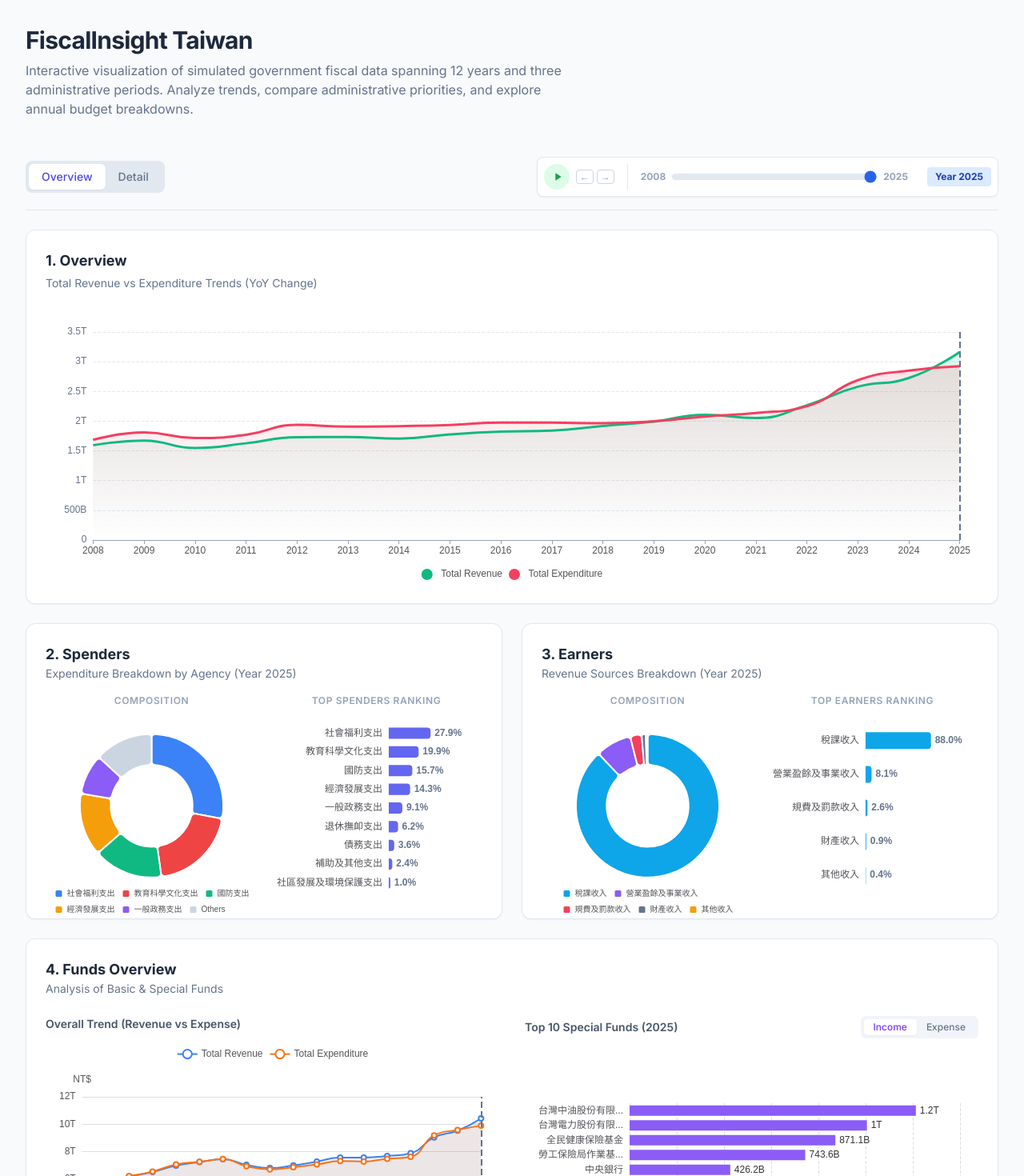
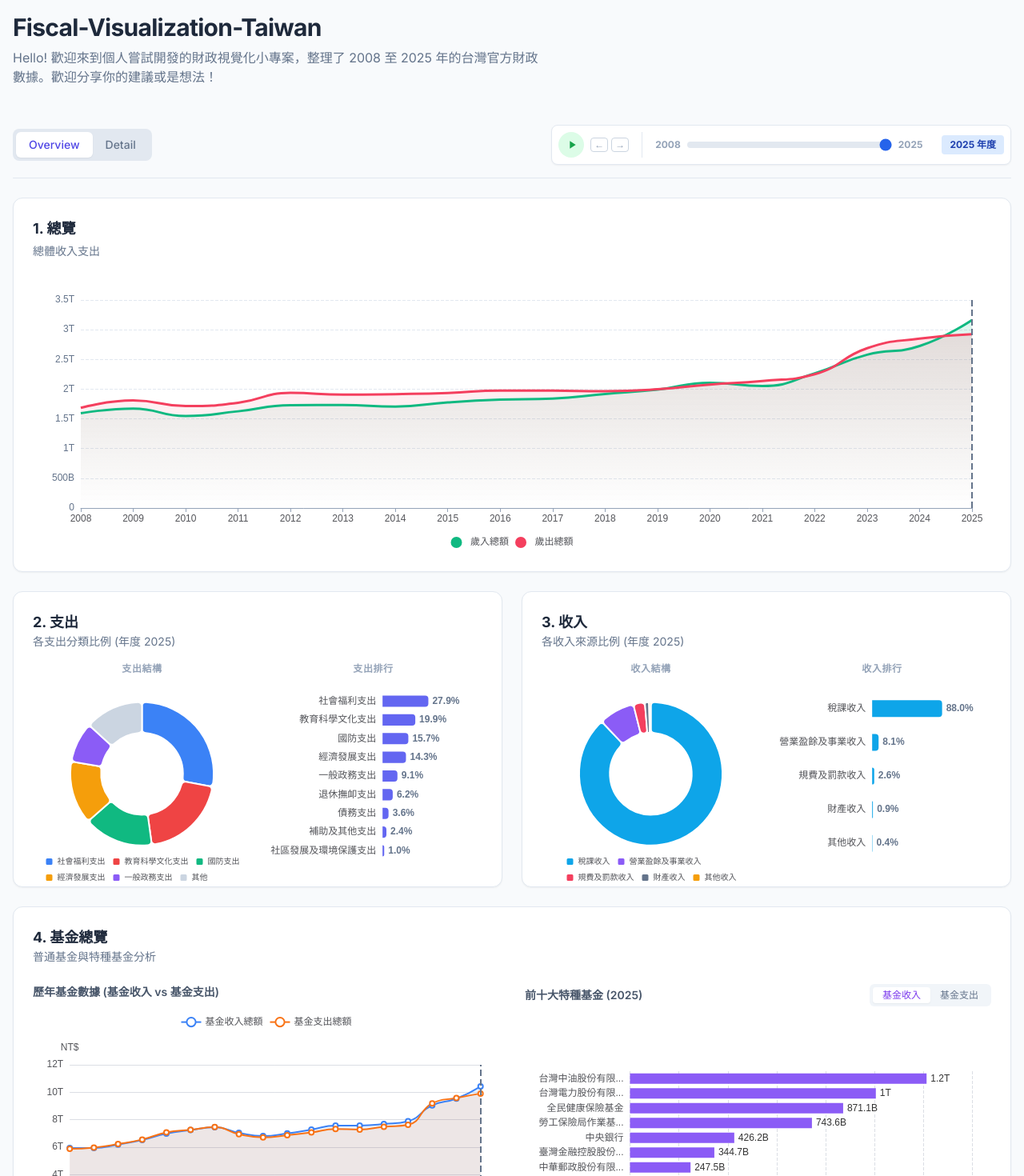
Before and after one commit to johnsnowai49/fiscal-visualization, a React (Vite) app in the folder fiscalinsight-taiwan/: page / in a window 1280 px wide. Shown: the top 1470 px of the page at 80% size. Built offline with nearby package versions, Linux system fonts and the light colour scheme.

Commit message:
feat: Convert UI to Traditional Chinese

```diff
--- a/fiscalinsight-taiwan/src/App.tsx
+++ b/fiscalinsight-taiwan/src/App.tsx
@@ -60,8 +60,8 @@ const App: React.FC = () => {
   }, [selectedYear]);
 
   return (
-    <div className="min-h-screen bg-slate-50 p-4 md:p-8">
-      <div className="max-w-7xl mx-auto">
+    <div className="min-h-screen bg-slate-50 p-4 max-w-[1500px] mx-auto">
+      <div className="">
         <DashboardHeader />
 
         {/* Global Controls */}
@@ -88,7 +88,7 @@ const App: React.FC = () => {
                 <button
                   onClick={() => setIsPlaying(!isPlaying)}
                   className={`w-8 h-8 flex items-center justify-center rounded-full transition-all ${isPlaying ? 'bg-red-100 text-red-600' : 'bg-green-100 text-green-600 hover:bg-green-200'}`}
-                  title={isPlaying ? "Pause (Space)" : "Auto Play (Space)"}
+                  title={isPlaying ? "暫停 (空白鍵)" : "自動播放 (空白鍵)"}
                 >
                   {isPlaying ? (
                     <svg className="w-4 h-4 fill-current" viewBox="0 0 24 24"><path d="M6 4h4v16H6V4zm8 0h4v16h-4V4z" /></svg>
@@ -96,7 +96,7 @@ const App: React.FC = () => {
                     <svg className="w-4 h-4 fill-current ml-0.5" viewBox="0 0 24 24"><path d="M8 5v14l11-7z" /></svg>
                   )}
                 </button>
-                <div className="hidden md:flex items-center text-xs text-slate-400 gap-1" title="Use Keyboard Arrows">
+                <div className="hidden md:flex items-center text-xs text-slate-400 gap-1" title="使用鍵盤左右鍵">
                   <span className="border border-slate-300 rounded px-1 min-w-[20px] text-center">←</span>
                   <span className="border border-slate-300 rounded px-1 min-w-[20px] text-center">→</span>
                 </div>
@@ -117,7 +117,7 @@ const App: React.FC = () => {
               </div>
 
               <span className="ml-2 bg-blue-100 text-blue-800 text-xs font-bold px-2.5 py-1 rounded">
-                Year {selectedYear}
+                {selectedYear} 年度
               </span>
             </div>
           </div>
@@ -145,7 +145,10 @@ const App: React.FC = () => {
       )}
 
       <footer className="mt-12 text-center text-slate-400 text-sm py-4 border-t border-slate-200">
-        <p>© 2025 FiscalInsight Taiwan (Real Data Edition)</p>
+        <p>
+          © 2025 Fiscal-Visualization-Taiwan
+          資料來源：<a href="https://www.dgbas.gov.tw/cp.aspx?n=3623&s=1208#Anchor_11333" target="_blank" rel="noopener noreferrer" className="text-blue-600 hover:underline mt-2 max-w-2xl">行政院主計總處</a>
+        </p>
       </footer>
     </div>
   );
--- a/fiscalinsight-taiwan/src/components/BudgetDetailDashboard.tsx
+++ b/fiscalinsight-taiwan/src/components/BudgetDetailDashboard.tsx
@@ -79,7 +79,7 @@ const BudgetDetailDashboard: React.FC<Props> = ({ year, onBack }) => {
     const getNode = (rootNodes: BudgetDetailNode[], targetPath: string[]): BudgetDetailNode | null => {
         if (targetPath.length === 0) {
             return {
-                name: 'Total',
+                name: '總計',
                 value: currentYearData?.amount || 0,
                 children: rootNodes
             };
@@ -221,7 +221,7 @@ const BudgetDetailDashboard: React.FC<Props> = ({ year, onBack }) => {
         setShowAll(false);
     };
 
-    if (loading) return <div className="p-12 text-center text-slate-500">Loading detailed budget data...</div>;
+    if (loading) return <div className="p-12 text-center text-slate-500">正在載入詳細預算資料...</div>;
 
     return (
         <div className="space-y-6">
@@ -237,7 +237,7 @@ const BudgetDetailDashboard: React.FC<Props> = ({ year, onBack }) => {
                                 className={`hover:underline ${path.length === 0 ? 'font-bold text-blue-600' : 'text-slate-500'}`}
                                 onClick={() => { setPath([]); setShowAll(false); }}
                             >
-                                Total
+                                總計
                             </button>
                             {path.map((p, i) => (
                                 <React.Fragment key={i}>
@@ -255,7 +255,6 @@ const BudgetDetailDashboard: React.FC<Props> = ({ year, onBack }) => {
 
                     <div className="flex items-center justify-between md:justify-end gap-6">
                         <div className="text-right">
-                            <div className="text-sm text-slate-500">{type === 'revenue' ? 'Revenue' : 'Expenditure'}</div>
                             <div className="text-xl font-bold text-slate-800 font-mono">
                                 {fmt(currentViewNode?.value || 0)}
                             </div>
@@ -270,16 +269,16 @@ const BudgetDetailDashboard: React.FC<Props> = ({ year, onBack }) => {
                             onClick={() => { setType('revenue'); setPath([]); setShowAll(false); }}
                             className={`px-4 py-1.5 text-sm font-medium rounded-md transition-all ${type === 'revenue' ? 'bg-white text-blue-600 shadow-sm' : 'text-slate-500 hover:text-slate-700'}`}
                         >
-                            Revenue
+                            收入
                         </button>
                         <button
                             onClick={() => { setType('expenditure'); setPath([]); setShowAll(false); }}
                             className={`px-4 py-1.5 text-sm font-medium rounded-md transition-all ${type === 'expenditure' ? 'bg-white text-blue-600 shadow-sm' : 'text-slate-500 hover:text-slate-700'}`}
                         >
-                            Expenditure
+                            支出
                         </button>
                     </div>
-                    <div className="text-sm font-semibold text-slate-400">Fiscal Year {year}</div>
+                    <div className="text-sm font-semibold text-slate-400">{year} 年度</div>
                 </div>
             </div>
 
@@ -289,7 +288,7 @@ const BudgetDetailDashboard: React.FC<Props> = ({ year, onBack }) => {
 
                 {/* History - Full Width */}
                 <div className="lg:col-span-3 bg-white p-6 rounded-xl shadow-sm border border-slate-200">
-                    <h3 className="font-bold text-slate-700 mb-4">Historical Trend: {path[path.length - 1] || `Total ${type === 'revenue' ? 'Revenue' : 'Expenditure'}`}</h3>
+                    <h3 className="font-bold text-slate-700 mb-4">歷年數據: {path[path.length - 1] || `總${type === 'revenue' ? '收入' : '支出'}`}</h3>
                     <div className="h-[300px]">
                         <ReactECharts option={lineOption} style={{ height: '100%', width: '100%' }} />
                     </div>
@@ -297,7 +296,7 @@ const BudgetDetailDashboard: React.FC<Props> = ({ year, onBack }) => {
 
                 {/* Breakdown - Donut */}
                 <div className="bg-white p-6 rounded-xl shadow-sm border border-slate-200">
-                    <h3 className="font-bold text-slate-700 mb-4">Composition ({year})</h3>
+                    <h3 className="font-bold text-slate-700 mb-4">組成結構 ({year})</h3>
                     <div className="h-[300px]">
                         {sortedChildren.length > 0 ? (
                             <ReactECharts
@@ -308,7 +307,7 @@ const BudgetDetailDashboard: React.FC<Props> = ({ year, onBack }) => {
                                 }}
                             />
                         ) : (
-                            <div className="flex items-center justify-center h-full text-slate-400">No breakdown available</div>
+                            <div className="flex items-center justify-center h-full text-slate-400">無細項資料</div>
                         )}
                     </div>
                 </div>
@@ -316,13 +315,13 @@ const BudgetDetailDashboard: React.FC<Props> = ({ year, onBack }) => {
                 {/* Ranking - Bar */}
                 <div className="lg:col-span-2 bg-white p-6 rounded-xl shadow-sm border border-slate-200">
                     <div className="flex items-center justify-between mb-4">
-                        <h3 className="font-bold text-slate-700">Top Items ({year})</h3>
+                        <h3 className="font-bold text-slate-700">前幾大項目 ({year})</h3>
                         {sortedChildren.length > 5 && (
                             <button
                                 onClick={() => setShowAll(!showAll)}
                                 className="text-xs font-semibold text-blue-600 hover:text-blue-800 bg-blue-50 px-2 py-1 rounded transition-colors"
                             >
-                                {showAll ? 'Show Less' : 'Show More'}
+                                {showAll ? '顯示較少' : '顯示更多'}
                             </button>
                         )}
                     </div>
@@ -336,7 +335,7 @@ const BudgetDetailDashboard: React.FC<Props> = ({ year, onBack }) => {
                                 }}
                             />
                         ) : (
-                            <div className="flex items-center justify-center h-full text-slate-400">No items available</div>
+                            <div className="flex items-center justify-center h-full text-slate-400">無資料</div>
                         )}
                     </div>
                 </div>
--- a/fiscalinsight-taiwan/src/components/DashboardHeader.tsx
+++ b/fiscalinsight-taiwan/src/components/DashboardHeader.tsx
@@ -3,10 +3,9 @@ import React from 'react';
 const DashboardHeader: React.FC = () => {
   return (
     <header className="mb-8">
-      <h1 className="text-3xl font-bold text-slate-800 tracking-tight">FiscalInsight Taiwan</h1>
+      <h1 className="text-3xl font-bold text-slate-800 tracking-tight">Fiscal-Visualization-Taiwan</h1>
       <p className="text-slate-500 mt-2 max-w-2xl">
-        Interactive visualization of simulated government fiscal data spanning 12 years and three administrative periods.
-        Analyze trends, compare administrative priorities, and explore annual budget breakdowns.
+        Hello! 歡迎來到個人嘗試開發的財政視覺化小專案，整理了 2008 至 2025 年的台灣官方財政數據。歡迎分享你的建議或是想法！
       </p>
     </header>
   );
--- a/fiscalinsight-taiwan/src/components/EarnersPanel.tsx
+++ b/fiscalinsight-taiwan/src/components/EarnersPanel.tsx
@@ -24,7 +24,7 @@ const EarnersPanel: React.FC<Props> = ({ data, total, year }) => {
         if (sorted.length <= 5) return sorted;
         const top5 = sorted.slice(0, 5);
         const others = sorted.slice(5).reduce((acc, curr) => acc + curr.value, 0);
-        return [...top5, { name: 'Others', fullName: 'Others', value: others }];
+        return [...top5, { name: '其他', fullName: '其他', value: others }];
     }, [sources]);
 
     const donutOption = useMemo(() => ({
@@ -84,21 +84,21 @@ const EarnersPanel: React.FC<Props> = ({ data, total, year }) => {
 
     return (
         <div className="bg-white p-6 rounded-xl shadow-sm border border-slate-200">
-            <div className="mb-4">
-                <h2 className="text-lg font-bold text-slate-800">3. Earners</h2>
-                <p className="text-sm text-slate-500">Revenue Sources Breakdown (Year {year})</p>
+            <div className="mb-4 ">
+                <h2 className="text-lg font-bold text-slate-800">3. 收入</h2>
+                <p className="text-sm text-slate-500">各收入來源比例 (年度 {year})</p>
             </div>
 
             <div className="grid grid-cols-1 md:grid-cols-2 gap-4">
                 {/* Composition */}
                 <div className="h-64">
-                    <h3 className="text-xs font-semibold text-center text-slate-400 uppercase tracking-wider mb-2">Composition</h3>
+                    <h3 className="text-xs font-semibold text-center text-slate-400 uppercase tracking-wider mb-2">收入結構</h3>
                     <ReactECharts option={donutOption} style={{ height: '100%', width: '100%' }} />
                 </div>
 
                 {/* Ranking */}
                 <div className="h-64">
-                    <h3 className="text-xs font-semibold text-center text-slate-400 uppercase tracking-wider mb-2">Top Earners Ranking</h3>
+                    <h3 className="text-xs font-semibold text-center text-slate-400 uppercase tracking-wider mb-2">收入排行</h3>
                     <ReactECharts option={barOption} style={{ height: '100%', width: '100%' }} />
                 </div>
             </div>
--- a/fiscalinsight-taiwan/src/components/FundsPanel.tsx
+++ b/fiscalinsight-taiwan/src/components/FundsPanel.tsx
@@ -55,7 +55,7 @@ const FundsPanel: React.FC<Props> = ({ data, allData, year }) => {
       },
       series: [
         {
-          name: metric === 'income' ? 'Income' : 'Expense',
+          name: metric === 'income' ? '基金收入' : '基金支出',
           type: 'bar',
           data: topFunds.map(f => (metric === 'income' ? f.revenue : f.expenditure) * 1000),
           itemStyle: { color: metric === 'income' ? '#8b5cf6' : '#f59e0b' },
@@ -88,7 +88,7 @@ const FundsPanel: React.FC<Props> = ({ data, allData, year }) => {
           return html;
         }
       },
-      legend: { top: 0, data: ['Total Revenue', 'Total Expenditure'] },
+      legend: { top: 0, data: ['基金收入總額', '基金支出總額'] },
       grid: { left: '3%', right: '4%', bottom: '3%', containLabel: true },
       xAxis: {
         type: 'category',
@@ -98,7 +98,7 @@ const FundsPanel: React.FC<Props> = ({ data, allData, year }) => {
       yAxis: { type: 'value', name: 'NT$', axisLabel: { formatter: fmtCompact } },
       series: [
         {
-          name: 'Total Revenue',
+          name: '基金收入總額',
           type: 'line',
           smooth: true,
           data: chartData.map(d => d.revenue * 1000),
@@ -113,7 +113,7 @@ const FundsPanel: React.FC<Props> = ({ data, allData, year }) => {
           }
         },
         {
-          name: 'Total Expenditure',
+          name: '基金支出總額',
           type: 'line',
           smooth: true,
           data: chartData.map(d => d.expenditure * 1000),
@@ -127,33 +127,33 @@ const FundsPanel: React.FC<Props> = ({ data, allData, year }) => {
   return (
     <div className="bg-white p-6 rounded-xl shadow-sm border border-slate-200">
       <div className="mb-6">
-        <h2 className="text-lg font-bold text-slate-800">4. Funds Overview</h2>
-        <p className="text-sm text-slate-500">Analysis of Basic & Special Funds</p>
+        <h2 className="text-lg font-bold text-slate-800">4. 基金總覽</h2>
+        <p className="text-sm text-slate-500">普通基金與特種基金分析</p>
       </div>
 
       <div className="grid grid-cols-1 lg:grid-cols-2 gap-8">
         {/* Trend */}
         <div>
-          <h3 className="text-sm font-semibold text-slate-600 mb-4">Overall Trend (Revenue vs Expense)</h3>
+          <h3 className="text-sm font-semibold text-slate-600 mb-4">歷年基金數據 (基金收入 vs 基金支出)</h3>
           <ReactECharts option={lineOption} style={{ height: '300px', width: '100%' }} />
         </div>
 
         {/* Ranking */}
         <div>
           <div className="flex items-center justify-between mb-4">
-            <h3 className="text-sm font-semibold text-slate-600">Top 10 Special Funds ({data.year})</h3>
+            <h3 className="text-sm font-semibold text-slate-600">前十大特種基金 ({data.year})</h3>
             <div className="flex bg-slate-100 p-1 rounded-md">
               <button
                 onClick={() => setMetric('income')}
                 className={`px-3 py-0.5 text-xs font-medium rounded transition-all ${metric === 'income' ? 'bg-white text-violet-600 shadow-sm' : 'text-slate-500'}`}
               >
-                Income
+                基金收入
               </button>
               <button
                 onClick={() => setMetric('expense')}
                 className={`px-3 py-0.5 text-xs font-medium rounded transition-all ${metric === 'expense' ? 'bg-white text-amber-600 shadow-sm' : 'text-slate-500'}`}
               >
-                Expense
+                基金支出
               </button>
             </div>
           </div>
--- a/fiscalinsight-taiwan/src/components/OverviewChart.tsx
+++ b/fiscalinsight-taiwan/src/components/OverviewChart.tsx
@@ -33,10 +33,10 @@ const OverviewChart: React.FC<Props> = ({ selectedYear }) => {
         formatter: (params: any) => {
           const index = params[0].dataIndex;
           const item = chartData[index];
-          let html = `<div class="font-bold mb-2 text-slate-700">Fiscal Year ${item.year}</div>`;
+          let html = `<div class="font-bold mb-2 text-slate-700">${item.year} 年度</div>`;
 
           params.forEach((p: any) => {
-            const growth = p.seriesName === 'Total Revenue' ? item.revGrowth : item.expGrowth;
+            const growth = p.seriesName === '歲入總額' ? item.revGrowth : item.expGrowth;
             const colorClass = parseFloat(growth) >= 0 ? 'text-green-600' : 'text-red-600';
             const sign = parseFloat(growth) >= 0 ? '+' : '';
 
@@ -57,7 +57,7 @@ const OverviewChart: React.FC<Props> = ({ selectedYear }) => {
         }
       },
       legend: {
-        data: ['Total Revenue', 'Total Expenditure'],
+        data: ['歲入總額', '歲出總額'],
         bottom: 0,
         icon: 'circle'
       },
@@ -81,7 +81,7 @@ const OverviewChart: React.FC<Props> = ({ selectedYear }) => {
       },
       series: [
         {
-          name: 'Total Revenue',
+          name: '歲入總額',
           type: 'line',
           smooth: true,
           showSymbol: false,
@@ -107,7 +107,7 @@ const OverviewChart: React.FC<Props> = ({ selectedYear }) => {
           }
         },
         {
-          name: 'Total Expenditure',
+          name: '歲出總額',
           type: 'line',
           smooth: true,
           showSymbol: false,
@@ -131,11 +131,10 @@ const OverviewChart: React.FC<Props> = ({ selectedYear }) => {
 
   return (
     <div className="bg-white p-6 rounded-xl shadow-sm border border-slate-200">
-      <h2 className="text-lg font-bold text-slate-800 mb-1">1. Overview</h2>
-      <p className="text-sm text-slate-500 mb-4">Total Revenue vs Expenditure Trends (YoY Change)</p>
+      <h2 className="text-lg font-bold text-slate-800 mb-1">1. 總覽</h2>
+      <p className="text-sm text-slate-500 mb-4">總體收入支出</p>
       <ReactECharts option={option} style={{ height: '350px', width: '100%' }} />
     </div>
   );
 };
-
 export default OverviewChart;
--- a/fiscalinsight-taiwan/src/components/SpendersPanel.tsx
+++ b/fiscalinsight-taiwan/src/components/SpendersPanel.tsx
@@ -25,7 +25,7 @@ const SpendersPanel: React.FC<Props> = ({ data, total, year }) => {
     if (sorted.length <= 5) return sorted;
     const top5 = sorted.slice(0, 5);
     const others = sorted.slice(5).reduce((acc, curr) => acc + curr.value, 0);
-    return [...top5, { name: 'Others', fullName: 'Others', value: others }];
+    return [...top5, { name: '其他', fullName: '其他', value: others }];
   }, [agencies]);
 
   const donutOption = useMemo(() => ({
@@ -86,20 +86,20 @@ const SpendersPanel: React.FC<Props> = ({ data, total, year }) => {
   return (
     <div className="bg-white p-6 rounded-xl shadow-sm border border-slate-200">
       <div className="mb-4">
-        <h2 className="text-lg font-bold text-slate-800">2. Spenders</h2>
-        <p className="text-sm text-slate-500">Expenditure Breakdown by Agency (Year {year})</p>
+        <h2 className="text-lg font-bold text-slate-800">2. 支出</h2>
+        <p className="text-sm text-slate-500">各支出分類比例 (年度 {year})</p>
       </div>
 
       <div className="grid grid-cols-1 md:grid-cols-2 gap-4">
         {/* Composition */}
         <div className="h-64">
-          <h3 className="text-xs font-semibold text-center text-slate-400 uppercase tracking-wider mb-2">Composition</h3>
+          <h3 className="text-xs font-semibold text-center text-slate-400 uppercase tracking-wider mb-2">支出結構</h3>
           <ReactECharts option={donutOption} style={{ height: '100%', width: '100%' }} />
         </div>
 
         {/* Ranking */}
         <div className="h-64">
-          <h3 className="text-xs font-semibold text-center text-slate-400 uppercase tracking-wider mb-2">Top Spenders Ranking</h3>
+          <h3 className="text-xs font-semibold text-center text-slate-400 uppercase tracking-wider mb-2">支出排行</h3>
           <ReactECharts option={barOption} style={{ height: '100%', width: '100%' }} />
         </div>
       </div>
```
